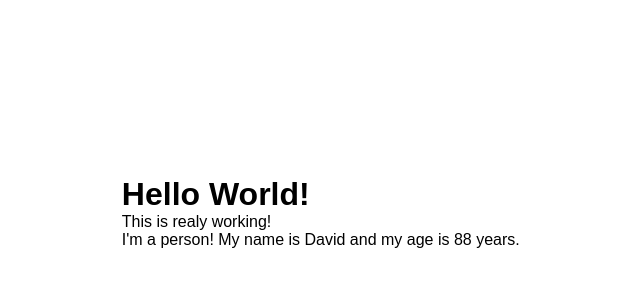
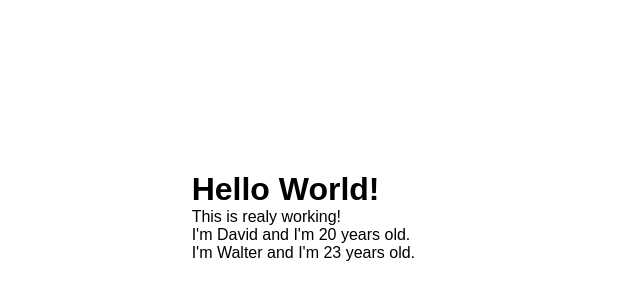
Before and after one commit to SottoMayor/ReactJs, a React (Create React App) app: page / in a window 1280 px wide. Shown: the part 42-342 px from the top of the page, without its empty margins (231-871 px from the left). Built offline with nearby package versions, Linux system fonts and the light colour scheme.

Commit message:
working with props

```diff
--- a/src/App.js
+++ b/src/App.js
@@ -8,7 +8,8 @@ class App extends Component {
       <div className="App">
         <h1>Hello World!</h1>
         <p>This is realy working!</p>
-        <Person/>
+        <Person name="David" age="20"/>
+        <Person name="Walter" age="23">Hobbies: Racing and play guitar</Person>
       </div>
     );
   }
--- a/src/Person/Person.js
+++ b/src/Person/Person.js
@@ -1,10 +1,10 @@
 import React from 'react';
 
-const person = () => {
+const person = (props) => {
 
     // Dynamic content in JSX, we use '{expression}' into JSX.
     return(
-        <p>I'm a person! My name is David and my age is {Math.floor(Math.random() * 100)} years.</p>
+    <p>I'm {props.name} and I'm {props.age} years old.</p>
     );
 
 };
```
